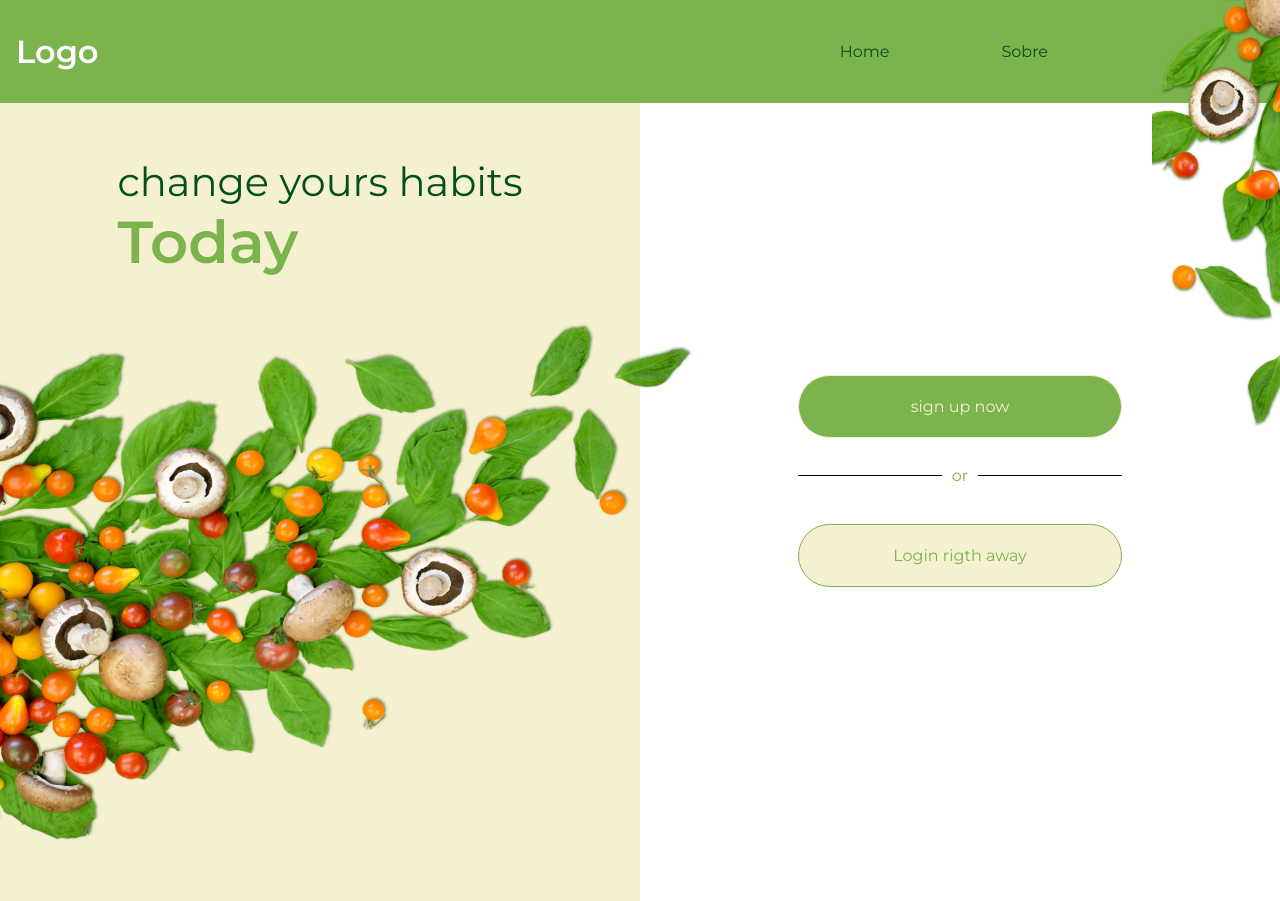
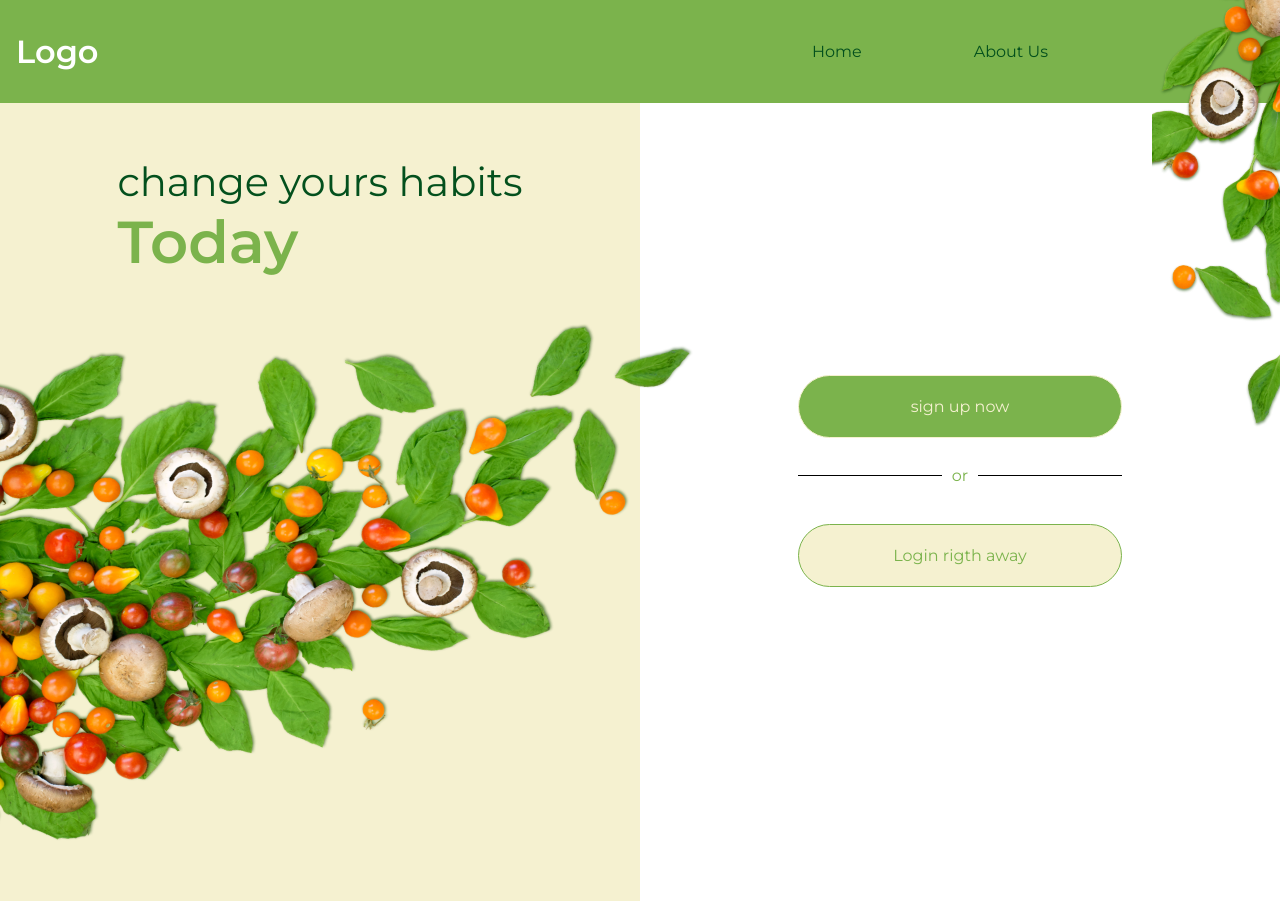
Before and after one commit to flp-ads/health-stay, a React (Create React App) app: page / in a window 1280 px wide. Built offline with nearby package versions, Linux system fonts and the light colour scheme.

Commit message:
feat/ create route and page files about us

```diff
--- /dev/null
+++ b/src/pages/AboutUs/about.style.js
@@ -0,0 +1 @@
+import styled from "styled-components";
--- /dev/null
+++ b/src/pages/AboutUs/index.jsx
@@ -0,0 +1,11 @@
+import React from "react";
+
+const AboutUs = () => {
+  return (
+    <div>
+      <h1>sobre nos</h1>
+    </div>
+  );
+};
+
+export default AboutUs;
--- a/src/pages/Home/home.style.js
+++ b/src/pages/Home/home.style.js
@@ -113,7 +113,7 @@ export const Header = styled.header`
 
     button {
       background-color: transparent;
-      margin: 0 5vh;
+      margin: 0 2vh;
       border: none;
       color: var(--dark-green);
     }
--- a/src/pages/Home/index.jsx
+++ b/src/pages/Home/index.jsx
@@ -23,7 +23,7 @@ const Home = () => {
           <h1>Logo</h1>
           <div className="header_container">
             <button onClick={() => handleNavigation("/")}>Home</button>
-            <button onClick={() => handleNavigation("/sobre")}>Sobre</button>
+            <button onClick={() => handleNavigation("/sobre")}>About Us</button>
           </div>
         </div>
       </Header>
--- a/src/routes/index.jsx
+++ b/src/routes/index.jsx
@@ -1,18 +1,21 @@
-import { Switch, Route as ReactDOMRoute, Redirect } from "react-router-dom"
-import Route from "./route"
+import { Switch, Route as ReactDOMRoute, Redirect } from "react-router-dom";
+import Route from "./route";
 
-import Login from "../pages/Login"
-import SignUp from "../pages/SignUp"
-import Home from "../pages/Home"
-import Habits from "../pages/Habits"
-import Groups from "../pages/Groups"
-import Dashboard from "../pages/Dashboard"
-import DashboardHome from "../components/Dashboard_Home"
+import AboutUs from "../pages/AboutUs";
+import Login from "../pages/Login";
+import SignUp from "../pages/SignUp";
+import Home from "../pages/Home";
+import Habits from "../pages/Habits";
+import Groups from "../pages/Groups";
+import Dashboard from "../pages/Dashboard";
+import DashboardHome from "../components/Dashboard_Home";
 
 const Routes = () => {
   return (
     <Switch>
       <Route exact path="/" component={Home} />
+
+      <Route path="/sobre" component={AboutUs} />
 
       <Route path="/signup" component={SignUp} />
 
@@ -42,7 +45,7 @@ const Routes = () => {
       />
       <Route component={() => <Redirect to="/" />} />
     </Switch>
-	)
-}
+  );
+};
 
-export default Routes
+export default Routes;
```
Lines whose indentation alone changed are shown as unchanged.
